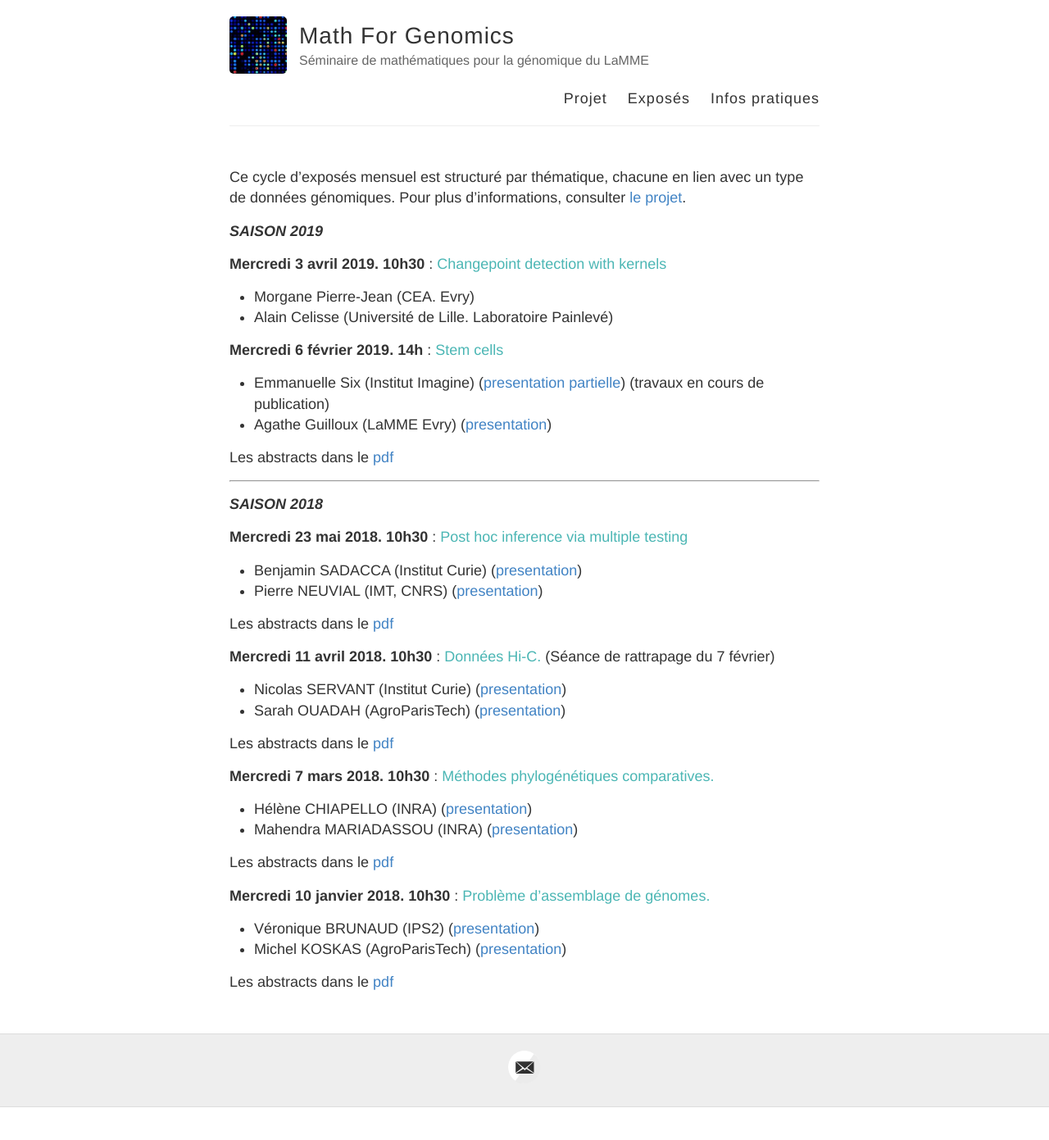
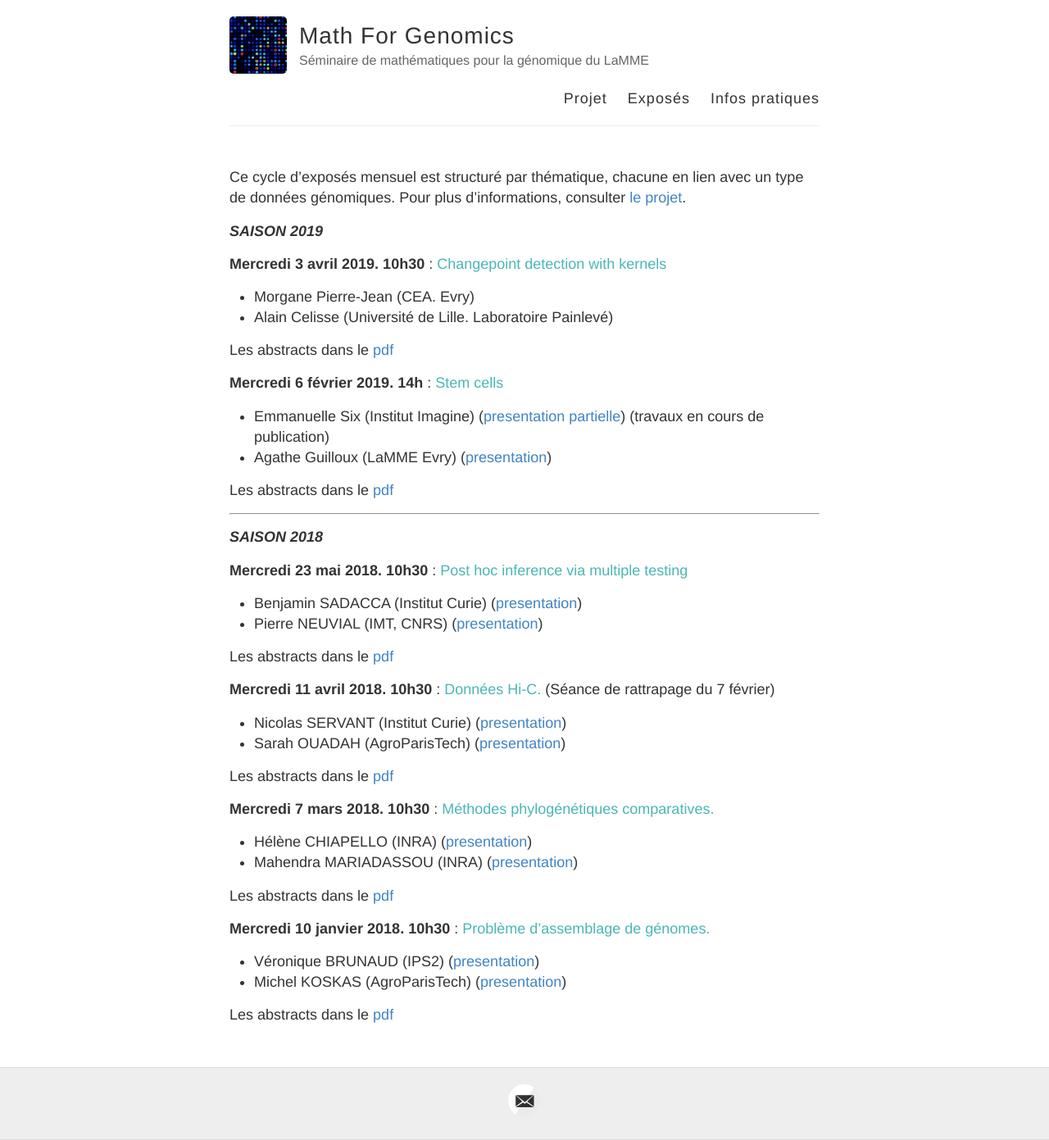
Before and after one commit to MathForGenomics/MathForGenomics.github.io, a Jekyll site: the page built from exposes.md, in a window 1280 px wide. Shown: the whole page at 82% size. Built offline with Jekyll 4.4.1, drawn with Linux system fonts in a browser that asks for light colours; before the commit the page ends 1351 px from its top, so only the background shows below that.

Commit message:
Update exposes.md

```diff
--- a/exposes.md
+++ b/exposes.md
@@ -12,6 +12,7 @@ Ce cycle d’exposés mensuel est structuré par thématique, chacune en lien av
 - Morgane Pierre-Jean (CEA. Evry)
 - Alain Celisse (Université de Lille. Laboratoire Painlevé)
 
+Les abstracts dans le [pdf](ABSTRACT/6_3avril2019.pdf)
 
 **Mercredi 6 février 2019. 14h** : <span style="color:rgb(75, 182, 180)">Stem cells</span>
 - Emmanuelle Six (Institut Imagine) ([presentation partielle](six.pdf)) (travaux en cours de publication)
```
